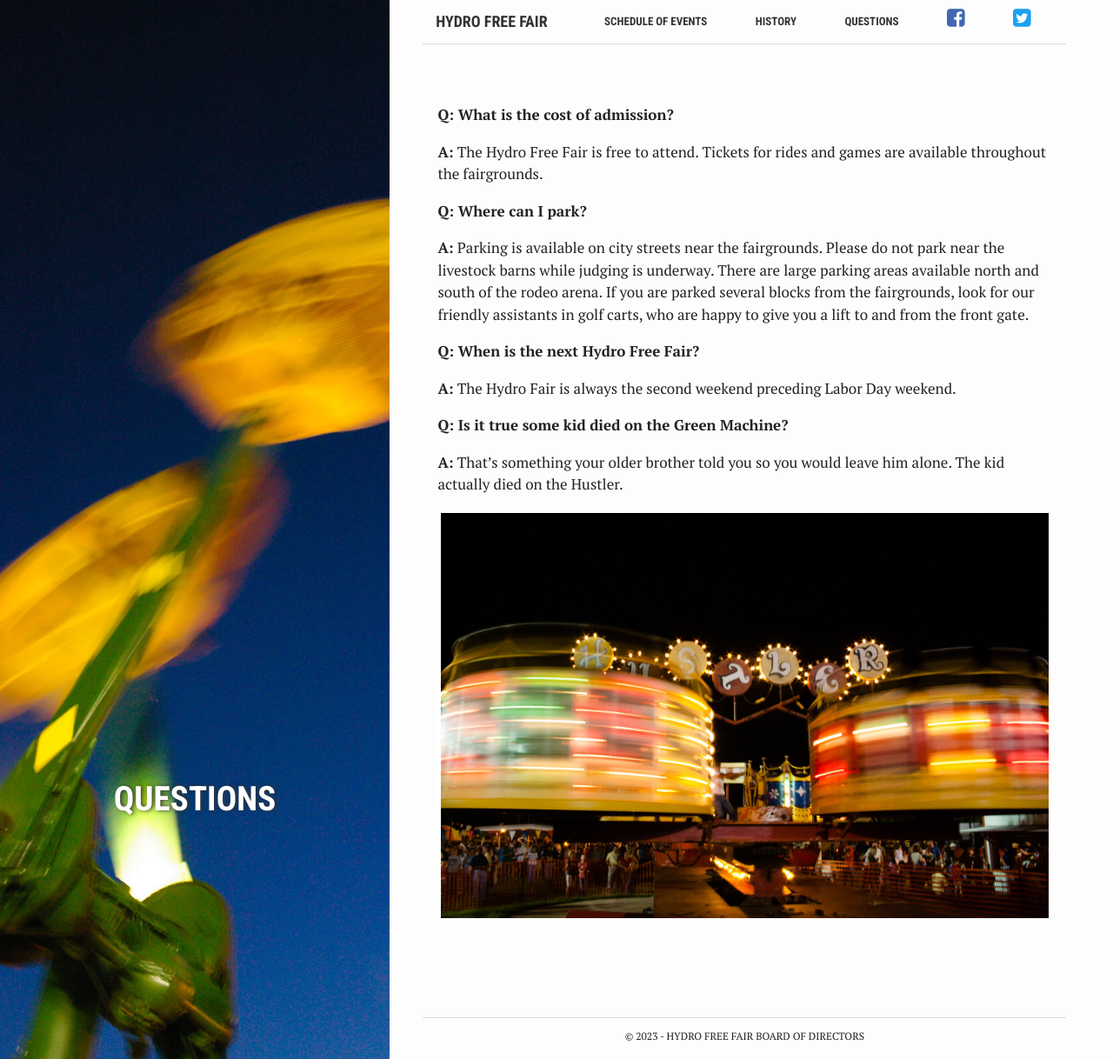
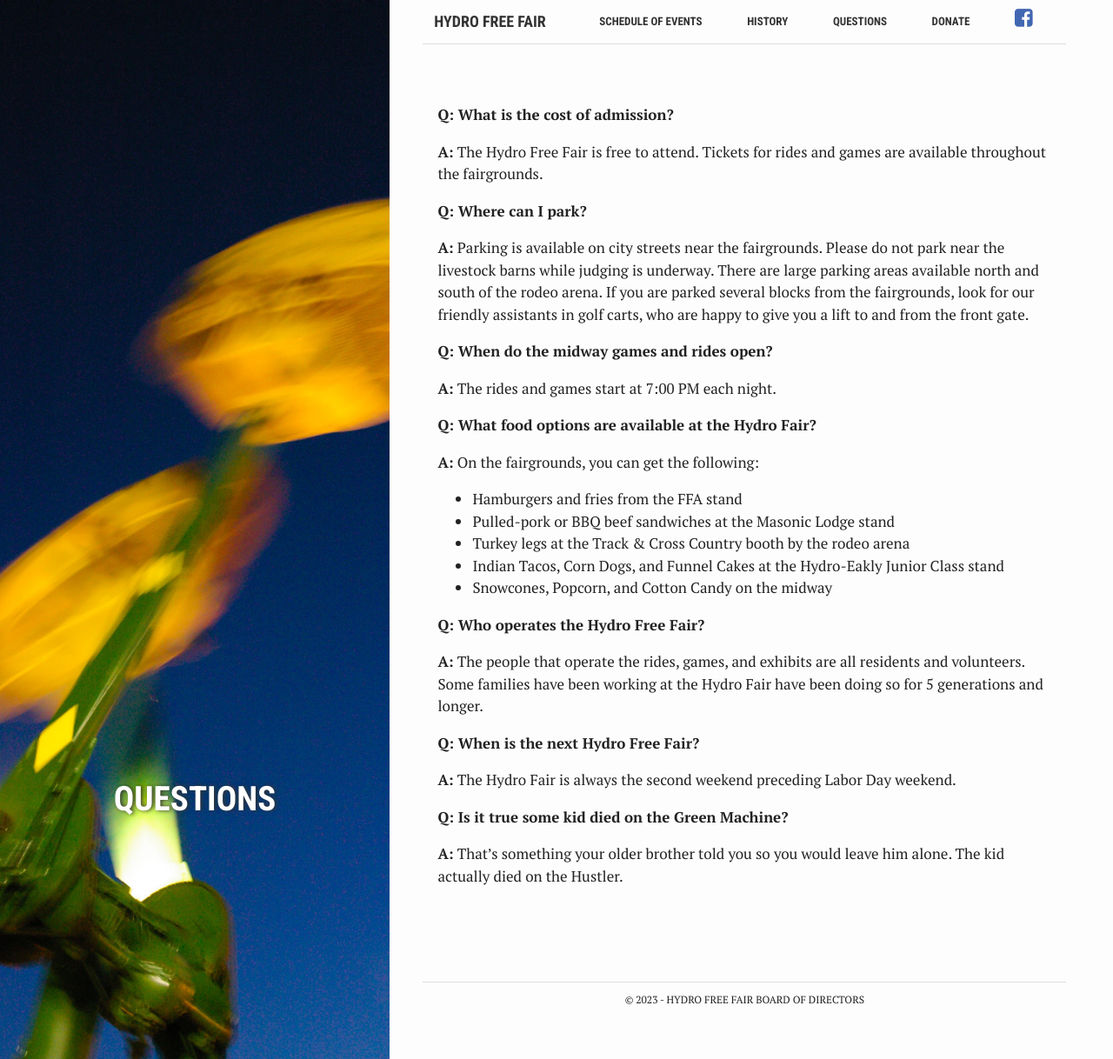
Before and after one commit to ehcloninger/hydrofair, a Jekyll site: the page built from 3faqs.md, in a window 1280 px wide and 1218 px high. Shown: the whole window at 87% size. Built offline with Jekyll 4.4.1, drawn with Linux system fonts in a browser that asks for light colours.

Commit message:
Crystal feedback

```diff
--- a/3faqs.md
+++ b/3faqs.md
@@ -14,6 +14,25 @@ active: faqs
 
 **A:** Parking is available on city streets near the fairgrounds. Please do not park near the livestock barns while judging is underway. There are large parking areas available north and south of the rodeo arena. If you are parked several blocks from the fairgrounds, look for our friendly assistants in golf carts, who are happy to give you a lift to and from the front gate.
 
+**Q: When do the midway games and rides open?**
+
+**A:** The rides and games start at 7:00 PM each night.
+
+**Q: What food options are available at the Hydro Fair?**
+
+**A:** On the fairgrounds, you can get the following:
+
+* Hamburgers and fries from the FFA stand
+* Pulled-pork or BBQ beef sandwiches at the Masonic Lodge stand
+* Turkey legs at the Track &amp; Cross Country booth by the rodeo arena
+* Indian Tacos, Corn Dogs, and Funnel Cakes at the Hydro-Eakly Junior Class stand
+* Snowcones, Popcorn, and Cotton Candy on the midway
+
+**Q: Who operates the Hydro Free Fair?**
+
+**A:** The people that operate the rides, games, and exhibits are all residents and volunteers.
+Some families have been working at the Hydro Fair have been doing so for 5 generations and longer.
+
 **Q: When is the next Hydro Free Fair?**
 
 **A:** The Hydro Fair is always the second weekend preceding Labor Day weekend.
@@ -22,4 +41,4 @@ active: faqs
 
 **A:** That's something your older brother told you so you would leave him alone. The kid actually died on the Hustler.
 
-![The Hustler](/assets/images/hustler.jpg)
+<!-- ![The Hustler](/assets/images/hustler.jpg) -->
--- a/_includes/header.html
+++ b/_includes/header.html
@@ -12,7 +12,7 @@
       {% endif %}
     {% endfor %}
     <a href="https://www.facebook.com/Hydro-Free-Fair-2270318409696425/" target="_blank"><i style="font-size:24px;color: #4267B2;" class="fa fa-facebook-square" aria-hidden="true"></i></a>
-    <a href="https://twitter.com/HydroFair" target="_blank"><i style="font-size:24px;color: #1da1f2;" class="fa fa-twitter-square" aria-hidden="true"></i></a>
+   <!-- <a href="https://twitter.com/HydroFair" target="_blank"><i style="font-size:24px;color: #1da1f2;" class="fa fa-twitter-square" aria-hidden="true"></i></a> -->
     <label for="menu-checkbox" class="toggle-button" data-open="☰" data-close="☰" onclick></label>
   </nav>
 </header>
--- a/index.html
+++ b/index.html
@@ -10,6 +10,7 @@ title: "Hydro Free Fair"
 <p>Thursday, Friday, and Saturday, August 17, 18, &amp; 19, 2023</p>
 <p><i>The Hydro Fair is always the second weekend prior to Labor Day Weekend.</i></p>
 <p>City Park, 3rd St. and Cowles Ave., Hydro, OK</p>
+<a href="donate" target="_blank" style="color:blue"><h4 align="center"><b>Donate to the Hydro Free Fair!</b></a></h4>
 <h4 align="center"><b>Hydro Fair 2023 brochure: </b><a href="/assets/images/hydrofair2023-compressed.pdf" target="_blank" style="color:blue">Download PDF</a></h4>
 <p align="center"><iframe src="https://www.google.com/maps/embed?pb=!1m18!1m12!1m3!1d4644.469585966994!2d-98.57870528714002!3d35.54522271476925!2m3!1f0!2f0!3f0!3m2!1i1024!2i768!4f13.1!3m3!1m2!1s0x87ac2967a8dad4f1%3A0x47f3c9682a5390b9!2s3rd+St+%26+S+Cowles+Ave%2C+Hydro%2C+OK+73048!5e0!3m2!1sen!2sus!4v1476996112912" width="600" height="450" frameborder="0" style="border:0" allowfullscreen></iframe></p>
 
```
Also changed, not shown: 2history.md (+4 -4 lines), 4donate.md (added, +40 -0 lines), assets/images/train.jpg (added), assets/images/venmo.jpg (added).
